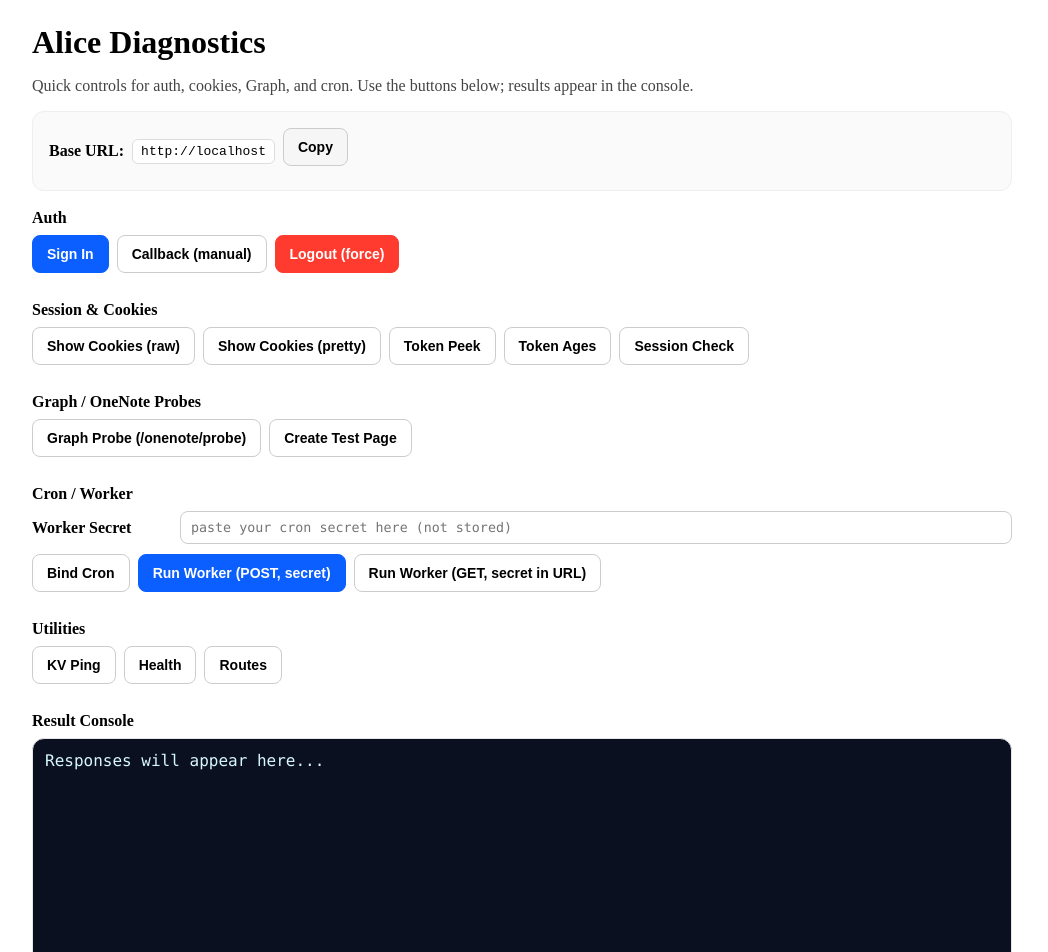
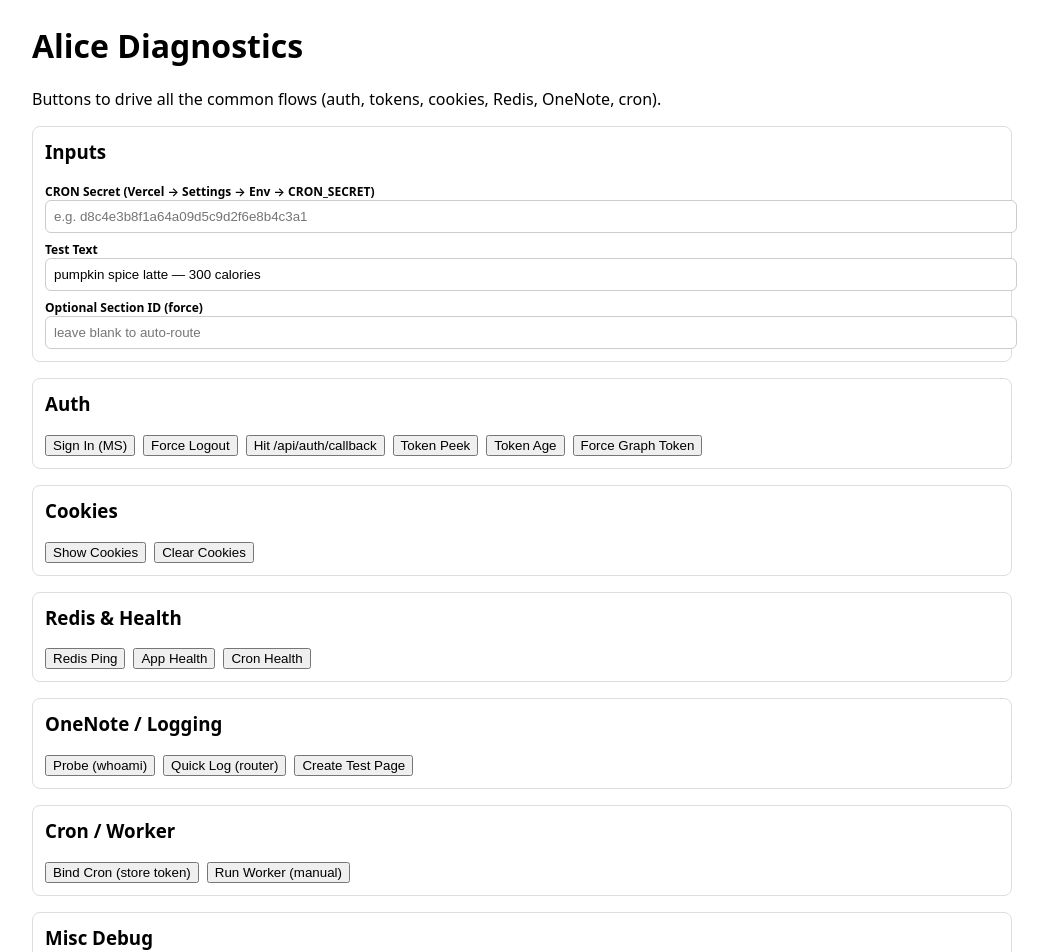
Before and after one commit to tchaudhry907/alice-onenote-router, a Next.js app: page /debug/diagnostics in a window 1280 px wide. Shown: the top 952 px of the page, without its empty margins (118-1166 px from the left). Built offline with nearby package versions, Linux system fonts and the light colour scheme.

Commit message:
Update diagnostics.js

```diff
--- a/pages/debug/diagnostics.js
+++ b/pages/debug/diagnostics.js
@@ -1,296 +1,263 @@
 // pages/debug/diagnostics.js
-import { useEffect, useMemo, useRef, useState } from "react";
+import { useState } from "react";
 
-const btn = {
-  base: {
-    padding: "10px 14px",
-    borderRadius: 8,
-    border: "1px solid #ccc",
-    background: "#fff",
-    cursor: "pointer",
-    fontSize: 14,
-    fontWeight: 600,
-    marginRight: 8,
-    marginBottom: 8,
-  },
-  primary: {
-    background: "#0b5fff",
-    color: "#fff",
-    border: "1px solid #0b5fff",
-  },
-  danger: {
-    background: "#ff3b30",
-    color: "#fff",
-    border: "1px solid #ff3b30",
-  },
-  subtle: {
-    background: "#f6f6f6",
-  },
-};
-
-function Button({ children, style, onClick, title }) {
+function JsonBox({ title, data }) {
   return (
-    <button
-      title={title}
-      style={{ ...btn.base, ...(style || {}) }}
-      onClick={onClick}
-      type="button"
-    >
-      {children}
-    </button>
-  );
-}
-
-function Section({ title, children }) {
-  return (
-    <div style={{ marginBottom: 20 }}>
-      <h3 style={{ margin: "18px 0 8px", fontSize: 16 }}>{title}</h3>
-      <div>{children}</div>
+    <div style={{ border: "1px solid #ddd", borderRadius: 8, padding: 12, marginTop: 8 }}>
+      <div style={{ fontWeight: 600, marginBottom: 6 }}>{title}</div>
+      <pre style={{ margin: 0, whiteSpace: "pre-wrap", wordBreak: "break-word" }}>
+        {typeof data === "string" ? data : JSON.stringify(data, null, 2)}
+      </pre>
     </div>
   );
 }
 
-function TextRow({ label, value, placeholder, onChange, type = "text" }) {
+export default function Diagnostics() {
+  const [busy, setBusy] = useState(false);
+
+  // inputs
+  const [cronSecret, setCronSecret] = useState(""); // your CRON_SECRET
+  const [testText, setTestText] = useState("pumpkin spice latte — 300 calories");
+  const [sectionId, setSectionId] = useState(""); // optional override for quick log create
+  const [results, setResults] = useState([]);
+
+  const pushResult = (title, data) =>
+    setResults((r) => [{ title, data, t: Date.now() }, ...r].slice(0, 30));
+
+  async function call(path, { method = "GET", body, headers } = {}) {
+    setBusy(true);
+    try {
+      const url = path.startsWith("http") ? path : `${path}`;
+      const res = await fetch(url, {
+        method,
+        headers: {
+          "Content-Type": "application/json",
+          ...(headers || {}),
+        },
+        body: body ? JSON.stringify(body) : undefined,
+      });
+      let data;
+      const ct = res.headers.get("content-type") || "";
+      if (ct.includes("application/json")) {
+        data = await res.json();
+      } else {
+        data = await res.text();
+      }
+      return { status: res.status, ok: res.ok, data };
+    } catch (e) {
+      return { status: 0, ok: false, data: String(e) };
+    } finally {
+      setBusy(false);
+    }
+  }
+
+  // Buttons — Auth
+  const doLogin = () => {
+    // server will redirect into MS login and back to /debug/diagnostics?login=ok
+    window.location.href = "/api/auth/login";
+  };
+  const doLogout = () => (window.location.href = "/api/auth/logout");
+  const doCallback = () => (window.location.href = "/api/auth/callback");
+
+  const peekTokens = async () => {
+    const r = await call("/api/debug/tokens");
+    pushResult("Token Peek (/api/debug/tokens)", r);
+  };
+  const tokenAge = async () => {
+    const r = await call("/api/debug/token-age");
+    pushResult("Token Age (/api/debug/token-age)", r);
+  };
+  const forceGraphToken = async () => {
+    // if refresh_token cookie exists, server will exchange it
+    const r = await call("/api/auth/force-graph-token", { method: "POST" });
+    pushResult("Force Graph Token (/api/auth/force-graph-token)", r);
+  };
+
+  // Buttons — Cookies
+  const showCookies = async () => {
+    const r = await call("/api/debug/show-cookies");
+    pushResult("Show Cookies (/api/debug/show-cookies)", r);
+  };
+  const clearCookies = async () => {
+    const r = await call("/api/debug/clear-cookies", { method: "POST" });
+    pushResult("Clear Cookies (/api/debug/clear-cookies)", r);
+  };
+
+  // Buttons — Redis / Health
+  const redisPing = async () => {
+    const r = await call("/api/redis/ping");
+    pushResult("Redis Ping (/api/redis/ping)", r);
+  };
+  const health = async () => {
+    const r = await call("/api/health");
+    pushResult("App Health (/api/health)", r);
+  };
+  const cronHealth = async () => {
+    const r = await call("/api/cron/health");
+    pushResult("Cron Health (/api/cron/health)", r);
+  };
+
+  // Buttons — OneNote Graph
+  const probeMe = async () => {
+    const r = await call("/api/onenote/probe");
+    pushResult("OneNote Probe (/api/onenote/probe)", r);
+  };
+  const quickLog = async () => {
+    // your existing router will route the text; optionally include sectionId if you want to force a section
+    const body = sectionId
+      ? { text: testText, sectionId }
+      : { text: testText };
+    const r = await call("/api/log", { method: "POST", body });
+    pushResult("Quick Log (/api/log)", r);
+  };
+  const createTestPage = async () => {
+    const r = await call("/api/debug/create-test-page", { method: "POST" });
+    pushResult("Create Test Page (/api/debug/create-test-page)", r);
+  };
+
+  // Buttons — Cron Bind & Worker
+  const bindCron = async () => {
+    const r = await call("/api/cron/bind", {
+      method: "POST",
+      body: { secret: cronSecret },
+    });
+    pushResult("Bind Cron (/api/cron/bind)", r);
+  };
+  const runWorker = async () => {
+    const r = await call("/api/cron/worker", {
+      method: "POST",
+      body: { secret: cronSecret },
+    });
+    pushResult("Run Worker (/api/cron/worker)", r);
+  };
+
+  // Buttons — Misc Debug
+  const debugHeaders = async () => {
+    const r = await call("/api/debug/headers");
+    pushResult("Request Headers (/api/debug/headers)", r);
+  };
+  const debugEnv = async () => {
+    const r = await call("/api/debug/env");
+    pushResult("Server Env (/api/debug/env)", r);
+  };
+  const sessions = async () => {
+    const r = await call("/api/debug/sessions");
+    pushResult("Debug Sessions (/api/debug/sessions)", r);
+  };
+
   return (
-    <div style={{ display: "flex", alignItems: "center", gap: 8, marginBottom: 10 }}>
-      <label style={{ minWidth: 140, fontWeight: 600 }}>{label}</label>
-      <input
-        type={type}
-        value={value}
-        placeholder={placeholder}
-        onChange={onChange}
-        style={{
-          flex: 1,
-          padding: "8px 10px",
-          border: "1px solid #ccc",
-          borderRadius: 8,
-          fontFamily: "ui-monospace, SFMono-Regular, Menlo, Monaco, Consolas, monospace",
-        }}
-      />
+    <div style={{ maxWidth: 980, margin: "24px auto", padding: "0 16px", fontFamily: "ui-sans-serif, system-ui, -apple-system" }}>
+      <h1>Alice Diagnostics</h1>
+      <p style={{ marginTop: 0 }}>
+        Buttons to drive all the common flows (auth, tokens, cookies, Redis, OneNote, cron).
+      </p>
+
+      <div style={{ display: "grid", gridTemplateColumns: "1fr", gap: 16 }}>
+        {/* Inputs */}
+        <div style={{ border: "1px solid #ddd", borderRadius: 8, padding: 12 }}>
+          <h3 style={{ marginTop: 0 }}>Inputs</h3>
+          <label style={{ display: "block", marginBottom: 8 }}>
+            <div style={{ fontSize: 12, fontWeight: 600 }}>CRON Secret (Vercel → Settings → Env → CRON_SECRET)</div>
+            <input
+              type="text"
+              value={cronSecret}
+              onChange={(e) => setCronSecret(e.target.value)}
+              placeholder="e.g. d8c4e3b8f1a64a09d5c9d2f6e8b4c3a1"
+              style={{ width: "100%", padding: 8, borderRadius: 6, border: "1px solid #ccc" }}
+            />
+          </label>
+          <label style={{ display: "block", marginBottom: 8 }}>
+            <div style={{ fontSize: 12, fontWeight: 600 }}>Test Text</div>
+            <input
+              type="text"
+              value={testText}
+              onChange={(e) => setTestText(e.target.value)}
+              style={{ width: "100%", padding: 8, borderRadius: 6, border: "1px solid #ccc" }}
+            />
+          </label>
+          <label style={{ display: "block" }}>
+            <div style={{ fontSize: 12, fontWeight: 600 }}>Optional Section ID (force)</div>
+            <input
+              type="text"
+              value={sectionId}
+              onChange={(e) => setSectionId(e.target.value)}
+              placeholder="leave blank to auto-route"
+              style={{ width: "100%", padding: 8, borderRadius: 6, border: "1px solid #ccc" }}
+            />
+          </label>
+        </div>
+
+        {/* Auth */}
+        <div style={{ border: "1px solid #ddd", borderRadius: 8, padding: 12 }}>
+          <h3 style={{ marginTop: 0 }}>Auth</h3>
+          <div style={{ display: "flex", gap: 8, flexWrap: "wrap" }}>
+            <button onClick={doLogin} disabled={busy}>Sign In (MS)</button>
+            <button onClick={doLogout} disabled={busy}>Force Logout</button>
+            <button onClick={doCallback} disabled={busy}>Hit /api/auth/callback</button>
+            <button onClick={peekTokens} disabled={busy}>Token Peek</button>
+            <button onClick={tokenAge} disabled={busy}>Token Age</button>
+            <button onClick={forceGraphToken} disabled={busy}>Force Graph Token</button>
+          </div>
+        </div>
+
+        {/* Cookies */}
+        <div style={{ border: "1px solid #ddd", borderRadius: 8, padding: 12 }}>
+          <h3 style={{ marginTop: 0 }}>Cookies</h3>
+          <div style={{ display: "flex", gap: 8, flexWrap: "wrap" }}>
+            <button onClick={showCookies} disabled={busy}>Show Cookies</button>
+            <button onClick={clearCookies} disabled={busy}>Clear Cookies</button>
+          </div>
+        </div>
+
+        {/* Redis & Health */}
+        <div style={{ border: "1px solid #ddd", borderRadius: 8, padding: 12 }}>
+          <h3 style={{ marginTop: 0 }}>Redis & Health</h3>
+          <div style={{ display: "flex", gap: 8, flexWrap: "wrap" }}>
+            <button onClick={redisPing} disabled={busy}>Redis Ping</button>
+            <button onClick={health} disabled={busy}>App Health</button>
+            <button onClick={cronHealth} disabled={busy}>Cron Health</button>
+          </div>
+        </div>
+
+        {/* OneNote */}
+        <div style={{ border: "1px solid #ddd", borderRadius: 8, padding: 12 }}>
+          <h3 style={{ marginTop: 0 }}>OneNote / Logging</h3>
+          <div style={{ display: "flex", gap: 8, flexWrap: "wrap" }}>
+            <button onClick={probeMe} disabled={busy}>Probe (whoami)</button>
+            <button onClick={quickLog} disabled={busy}>Quick Log (router)</button>
+            <button onClick={createTestPage} disabled={busy}>Create Test Page</button>
+          </div>
+        </div>
+
+        {/* Cron */}
+        <div style={{ border: "1px solid #ddd", borderRadius: 8, padding: 12 }}>
+          <h3 style={{ marginTop: 0 }}>Cron / Worker</h3>
+          <div style={{ display: "flex", gap: 8, flexWrap: "wrap" }}>
+            <button onClick={bindCron} disabled={busy}>Bind Cron (store token)</button>
+            <button onClick={runWorker} disabled={busy}>Run Worker (manual)</button>
+          </div>
+        </div>
+
+        {/* Misc */}
+        <div style={{ border: "1px solid #ddd", borderRadius: 8, padding: 12 }}>
+          <h3 style={{ marginTop: 0 }}>Misc Debug</h3>
+          <div style={{ display: "flex", gap: 8, flexWrap: "wrap" }}>
+            <button onClick={debugHeaders} disabled={busy}>Request Headers</button>
+            <button onClick={debugEnv} disabled={busy}>Server Env (safe)</button>
+            <button onClick={sessions} disabled={busy}>Sessions</button>
+          </div>
+        </div>
+
+        {/* Results */}
+        <div style={{ border: "1px solid #ddd", borderRadius: 8, padding: 12 }}>
+          <h3 style={{ marginTop: 0 }}>Results</h3>
+          {results.length === 0 ? (
+            <div style={{ color: "#777" }}>No calls yet. Click a button above.</div>
+          ) : (
+            results.map((r) => <JsonBox key={r.t} title={r.title} data={r.data} />)
+          )}
+        </div>
+      </div>
     </div>
   );
 }
-
-export default function DiagnosticsPage() {
-  const [baseUrl, setBaseUrl] = useState("");
-  const [workerSecret, setWorkerSecret] = useState(""); // paste your cron secret here when needed
-  const [result, setResult] = useState("");
-  const [note, setNote] = useState("");
-  const consoleRef = useRef(null);
-
-  useEffect(() => {
-    // Build absolute base from current location for consistent copy/paste links
-    if (typeof window !== "undefined") {
-      setBaseUrl(`${window.location.protocol}//${window.location.host}`);
-    }
-  }, []);
-
-  const show = (title, data) => {
-    const stamp = new Date().toLocaleString();
-    let body = "";
-    try {
-      body = typeof data === "string" ? data : JSON.stringify(data, null, 2);
-    } catch (e) {
-      body = String(data);
-    }
-    setResult(`▶ ${title} @ ${stamp}\n\n${body}`);
-    setTimeout(() => {
-      consoleRef.current?.scrollTo?.({ top: consoleRef.current.scrollHeight, behavior: "smooth" });
-    }, 50);
-  };
-
-  const openAbs = (path) => {
-    const url = `${baseUrl}${path}`;
-    window.open(url, "_blank", "noopener,noreferrer");
-  };
-
-  const get = async (path, title) => {
-    try {
-      const res = await fetch(`${baseUrl}${path}`, { method: "GET", credentials: "include" });
-      const ct = res.headers.get("content-type") || "";
-      const data = ct.includes("application/json") ? await res.json() : await res.text();
-      show(`${title} [GET ${path}]`, data);
-    } catch (e) {
-      show(`${title} [GET ${path}]`, String(e));
-    }
-  };
-
-  const post = async (path, title, bodyObj, headers = {}) => {
-    try {
-      const res = await fetch(`${baseUrl}${path}`, {
-        method: "POST",
-        credentials: "include",
-        headers: { "Content-Type": "application/json", ...headers },
-        body: bodyObj ? JSON.stringify(bodyObj) : undefined,
-      });
-      const ct = res.headers.get("content-type") || "";
-      const data = ct.includes("application/json") ? await res.json() : await res.text();
-      show(`${title} [POST ${path}]`, data);
-    } catch (e) {
-      show(`${title} [POST ${path}]`, String(e));
-    }
-  };
-
-  const groups = useMemo(
-    () => [
-      {
-        title: "Auth",
-        actions: [
-          {
-            label: "Sign In",
-            style: btn.primary,
-            onClick: () => openAbs("/api/auth/login"),
-            tip: "Begin login flow (redirects to Microsoft).",
-          },
-          {
-            label: "Callback (manual)",
-            onClick: () => openAbs("/api/auth/callback"),
-            tip: "Only if redirect didn’t happen automatically.",
-          },
-          {
-            label: "Logout (force)",
-            style: btn.danger,
-            onClick: () => get("/api/debug/clear-cookies", "Clear Cookies"),
-            tip: "Clears auth cookies on this domain.",
-          },
-        ],
-      },
-      {
-        title: "Session & Cookies",
-        actions: [
-          { label: "Show Cookies (raw)", onClick: () => get("/api/debug/cookies", "Show Cookies") },
-          { label: "Show Cookies (pretty)", onClick: () => get("/api/debug/show-cookies", "Show Cookies Pretty") },
-          { label: "Token Peek", onClick: () => get("/api/debug/tokens", "Token Peek") },
-          { label: "Token Ages", onClick: () => openAbs("/debug/token-ages") },
-          { label: "Session Check", onClick: () => get("/api/debug/session", "Session Check") },
-        ],
-      },
-      {
-        title: "Graph / OneNote Probes",
-        actions: [
-          { label: "Graph Probe (/onenote/probe)", onClick: () => get("/api/onenote/probe", "Graph Probe") },
-          { label: "Create Test Page", onClick: () => get("/api/debug/create-test-page", "Create Test Page") },
-        ],
-      },
-      {
-        title: "Cron / Worker",
-        extra: (
-          <>
-            <TextRow
-              label="Worker Secret"
-              value={workerSecret}
-              placeholder="paste your cron secret here (not stored)"
-              onChange={(e) => setWorkerSecret(e.target.value)}
-              type="password"
-            />
-          </>
-        ),
-        actions: [
-          { label: "Bind Cron", onClick: () => get("/api/cron/bind", "Cron Bind") },
-          {
-            label: "Run Worker (POST, secret)",
-            style: btn.primary,
-            onClick: () =>
-              post("/api/cron/worker", "Run Worker (POST)", { secret: workerSecret || "" }),
-            tip: "Uses POST so your secret is not exposed in the URL.",
-          },
-          {
-            label: "Run Worker (GET, secret in URL)",
-            onClick: () => get(`/api/cron/worker?secret=${encodeURIComponent(workerSecret || "")}`, "Run Worker (GET)"),
-            tip: "Convenient for testing; reveals the secret in URL—use sparingly.",
-          },
-        ],
-      },
-      {
-        title: "Utilities",
-        actions: [
-          { label: "KV Ping", onClick: () => get("/api/redis/ping", "KV Ping") },
-          { label: "Health", onClick: () => get("/api/health", "Health") },
-          { label: "Routes", onClick: () => get("/api/debug/routes", "Route List") },
-        ],
-      },
-    ],
-    [baseUrl, workerSecret]
-  );
-
-  return (
-    <div style={{ maxWidth: 980, margin: "24px auto", padding: "0 16px" }}>
-      <h1 style={{ margin: "4px 0 10px" }}>Alice Diagnostics</h1>
-      <p style={{ color: "#444", marginBottom: 16 }}>
-        Quick controls for auth, cookies, Graph, and cron. Use the buttons below; results appear in the console.
-      </p>
-
-      <div
-        style={{
-          border: "1px solid #eee",
-          borderRadius: 12,
-          padding: 16,
-          marginBottom: 16,
-          background: "#fafafa",
-        }}
-      >
-        <div style={{ display: "flex", gap: 8, alignItems: "center", flexWrap: "wrap" }}>
-          <span style={{ fontWeight: 600 }}>Base URL:</span>
-          <code
-            style={{
-              background: "#fff",
-              border: "1px solid #ddd",
-              padding: "4px 8px",
-              borderRadius: 6,
-            }}
-          >
-            {baseUrl || "(resolving...)"}
-          </code>
-          <Button
-            style={btn.subtle}
-            onClick={() => {
-              navigator.clipboard?.writeText(baseUrl || "");
-              setNote("Copied base URL to clipboard.");
-              setTimeout(() => setNote(""), 2000);
-            }}
-          >
-            Copy
-          </Button>
-        </div>
-        {note && <div style={{ marginTop: 8, color: "#0b5fff" }}>{note}</div>}
-      </div>
-
-      {groups.map((g, i) => (
-        <Section key={i} title={g.title}>
-          {g.extra || null}
-          <div style={{ display: "flex", flexWrap: "wrap" }}>
-            {g.actions.map((a, idx) => (
-              <Button key={idx} style={a.style} onClick={a.onClick} title={a.tip}>
-                {a.label}
-              </Button>
-            ))}
-          </div>
-        </Section>
-      ))}
-
-      <Section title="Result Console">
-        <div
-          ref={consoleRef}
-          style={{
-            border: "1px solid #e5e5e5",
-            borderRadius: 12,
-            padding: 12,
-            minHeight: 220,
-            background: "#0b1020",
-            color: "#d7f7ff",
-            fontFamily:
-              "ui-monospace, SFMono-Regular, Menlo, Monaco, Consolas, Liberation Mono, monospace",
-            whiteSpace: "pre-wrap",
-            overflow: "auto",
-          }}
-        >
-          {result || "Responses will appear here..."}
-        </div>
-      </Section>
-
-      <p style={{ color: "#666", fontSize: 12, marginTop: 10 }}>
-        Tip: Keep everything in the <strong>same tab</strong> after signing in so cookies stick.
-      </p>
-    </div>
-  );
-}
```
